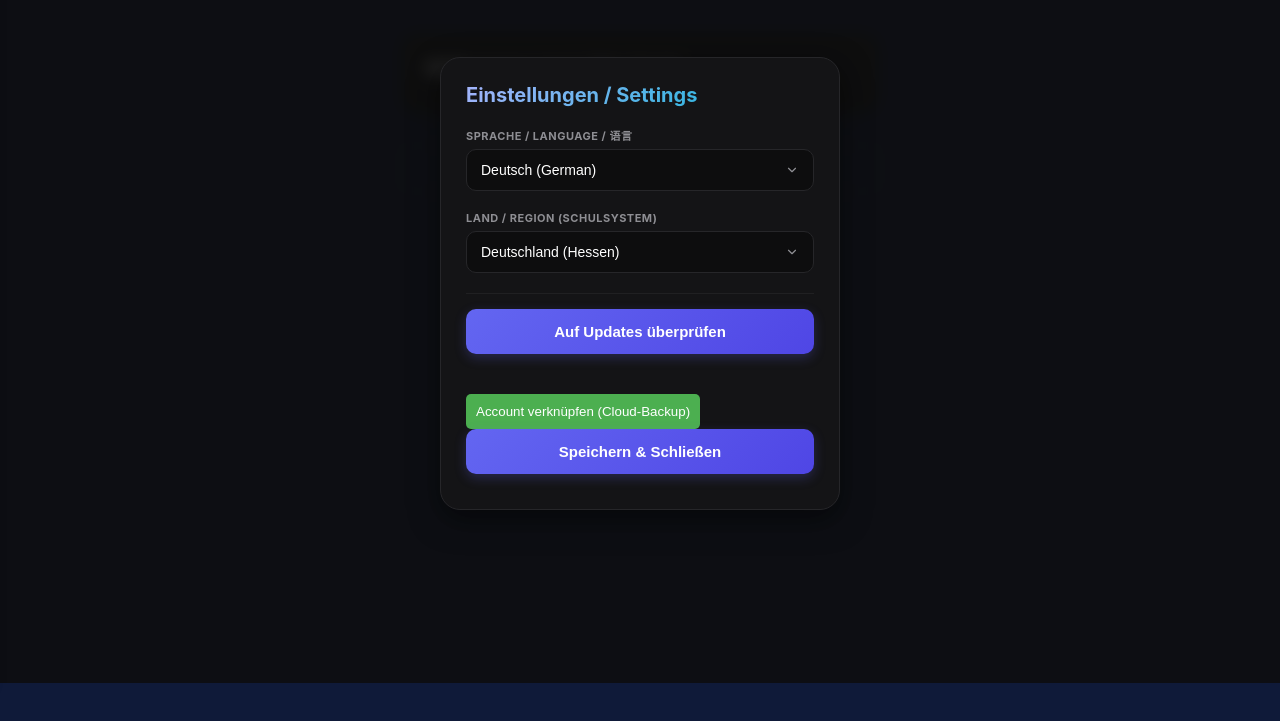
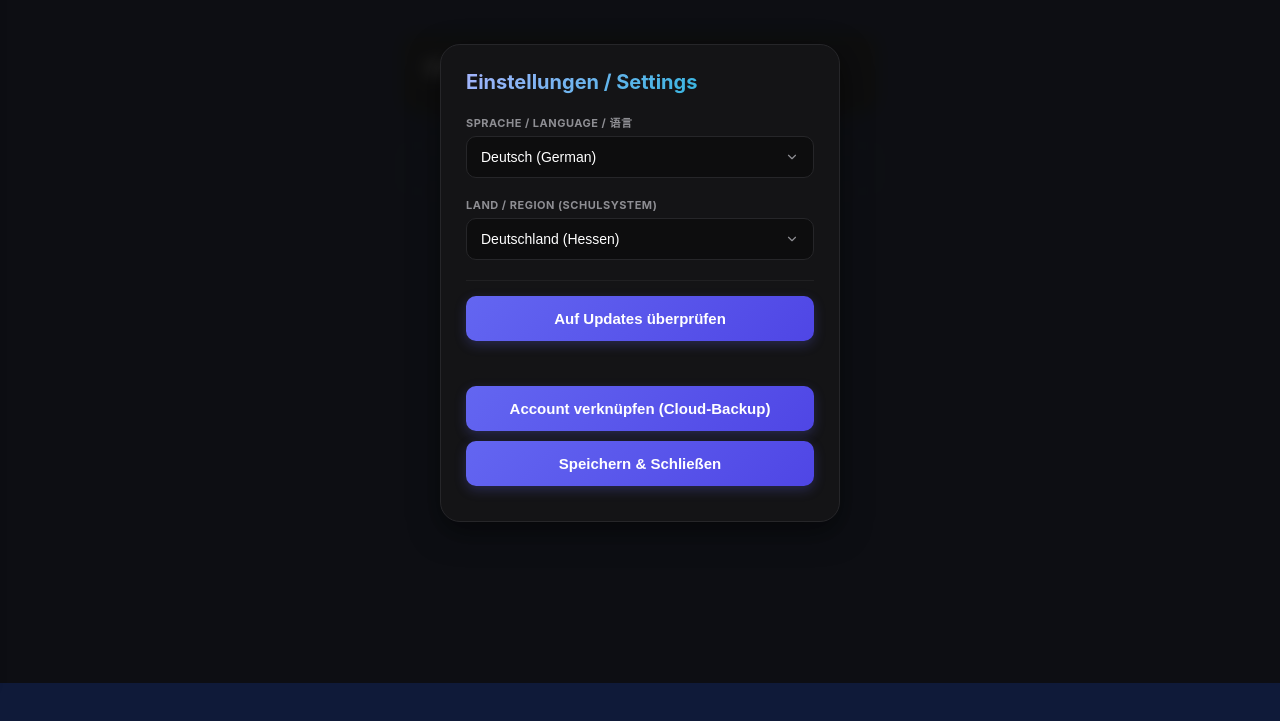
Before and after one commit to Nazgulwitchking/Little-Uncle, a plain HTML site: page index.html in a window 1280 px wide. Both pictures are taken after a click on the button "Einstellungen". Shown: the part 117-838 px from the top of the page. Drawn offline with Linux system fonts and the light colour scheme.

Commit message:
changed button design

```diff
--- a/index.html
+++ b/index.html
@@ -494,8 +494,8 @@
                 <div class="setting-group" style="margin-top: 15px; border-top: 1px solid rgba(255,255,255,0.05); padding-top: 15px;">
                     <button id="btn-manual-update" class="btn" data-translate="btn_check_updates" style="background: linear-gradient(135deg, #7c3aed, #4f46e5); color: white; width: 100%; font-weight: bold;" onclick="checkForUpdatesManual()">Auf Updates überprüfen</button>
                 </div>
-                <button onclick="window.openAuthOverlay()" style="margin-top: 10px; padding: 10px; background-color: #4CAF50; color: white; border: none; border-radius: 5px; cursor: pointer;">
-                Account verknüpfen (Cloud-Backup)
+                <button onclick="window.openAuthOverlay()" class="btn" style="margin-top: 15px; width: 100%; padding: 12px; background: linear-gradient(135deg, #7c3aed, #4f46e5); color: white; font-weight: bold; border-radius: 8px;">
+                 Account verknüpfen (Cloud-Backup)
                 </button>
 
                 <div class="settings-actions">
```
